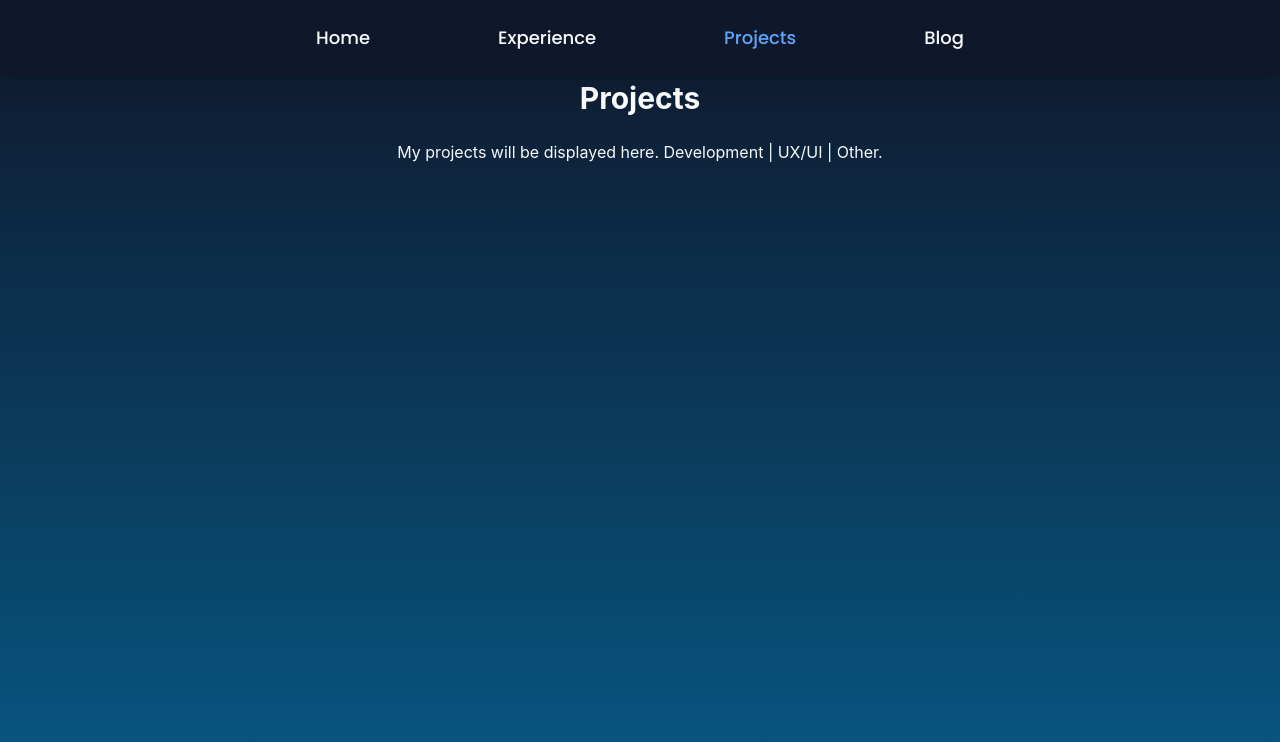
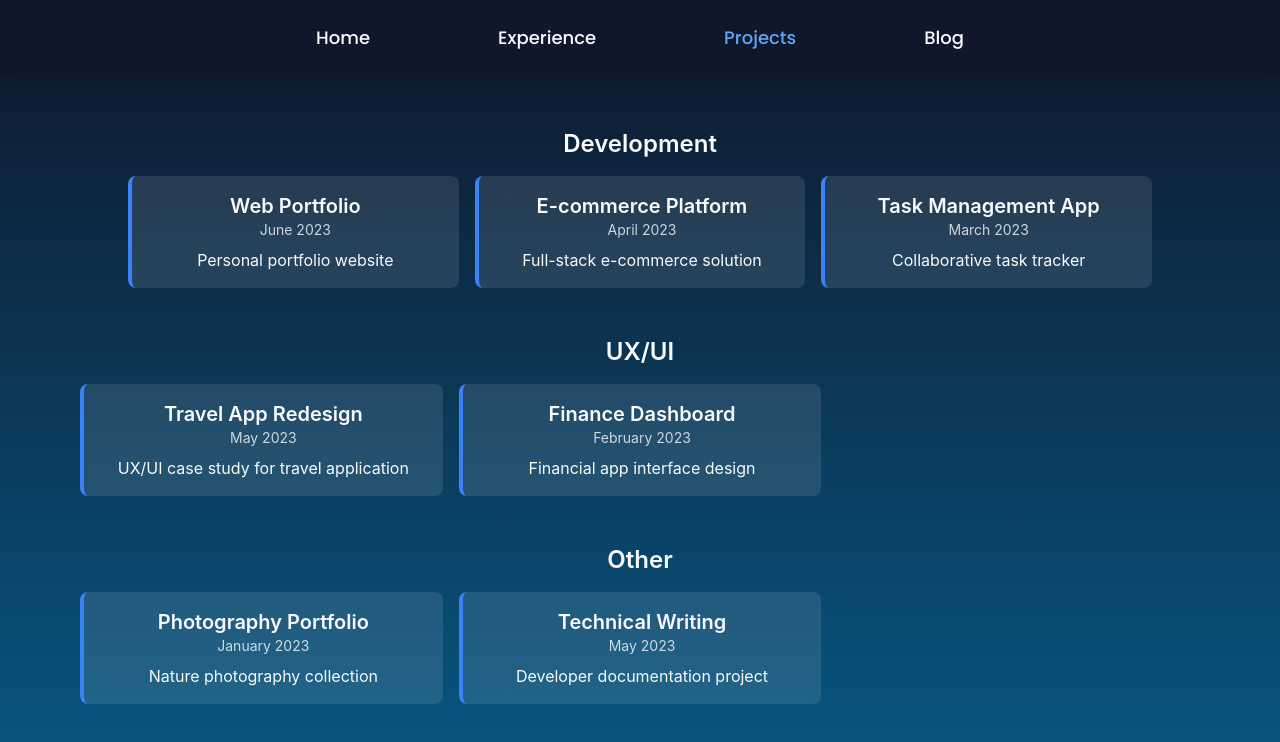
Before and after one commit to rayk1m02/Portfolio, a React (Create React App) app in the folder client/: page /projects in a window 1280 px wide. Shown: the top 742 px of the page. Built offline with nearby package versions, Linux system fonts and the light colour scheme; the HTML template or start-up script is replaced by a standard one.

Commit message:
abstracting data

```diff
--- /dev/null
+++ b/client/src/components/Experience/ExperienceData.tsx
@@ -0,0 +1,50 @@
+export const items = [
+  {
+    title: "New Graduate",
+    cardTitle: "Wheaton College, IL",
+    cardSubtitle: "August 2020 - May 2024",
+    cardDetailedText: "B.S. Computer Science, Ecnomomics",
+    media: {
+      type: "IMAGE",
+      source: {
+        url: "/img/Wheaton.JPG"
+      }
+    }
+  },
+  {
+    title: "Software Engineer Intern",
+    cardTitle: "First Trust Portfolios",
+    cardSubtitle: "May 2023 - July 2023",
+    cardDetailedText: "Delphi, SQL, Version Control",
+    media: {
+      type: "IMAGE",
+      source: {
+        url: "/img/FirstTrust.JPG"
+      }
+    }
+  },
+  {
+    title: "Product Management Intern",
+    cardTitle: "Equinix",
+    cardSubtitle: "May 2022 - August 2022",
+    cardDetailedText: "UX/UI, Scrum, Intern ambassador",
+    media: {
+      type: "IMAGE",
+      source: {
+        url: "/img/Equinix.JPG"
+      }
+    }
+  },
+  {
+    title: "Project Coordinator",
+    cardTitle: "Academic & Institutional Technology",
+    cardSubtitle: "March 2022 - December 2022",
+    cardDetailedText: "Technical support, Asset management",
+    media: {
+      type: "IMAGE",
+      source: {
+        url: "/img/AIT.JPG"
+      }
+    }
+  }
+];
--- /dev/null
+++ b/client/src/components/Projects/ProjectData.tsx
@@ -0,0 +1,102 @@
+export interface Project {
+  id: string;
+  title: string;
+  description: string;
+  date: string;
+  category: 'development' | 'uxui' | 'other';
+  details: string;
+  technologies?: string[];
+  links?: {
+    live?: string;
+    github?: string;
+  };
+}
+
+export const projects: Project[] = [
+  {
+    id: '1',
+    title: 'Web Portfolio',
+    description: 'Personal portfolio website',
+    date: 'June 2023',
+    category: 'development',
+    details: 'A responsive portfolio website built with modern web technologies. Features include dynamic content loading, dark mode, and interactive project showcases.',
+    technologies: ['React', 'TypeScript', 'Tailwind CSS'],
+    links: {
+      github: 'https://github.com/yourusername/portfolio',
+      live: 'https://yourportfolio.com'
+    }
+  },
+  {
+    id: '2',
+    title: 'E-commerce Platform',
+    description: 'Full-stack e-commerce solution',
+    date: 'April 2023',
+    category: 'development',
+    details: 'A comprehensive e-commerce platform with user authentication, product management, shopping cart, and payment integration.',
+    technologies: ['React', 'Node.js', 'MongoDB', 'Express', 'Stripe'],
+    links: {
+      github: 'https://github.com/yourusername/ecommerce',
+      live: 'https://yourecommerce.com'
+    }
+  },
+  {
+    id: '3',
+    title: 'Task Management App',
+    description: 'Collaborative task tracker',
+    date: 'March 2023',
+    category: 'development',
+    details: 'A real-time task management application with team collaboration features, drag-and-drop interface, and progress tracking.',
+    technologies: ['React', 'Firebase', 'Material-UI', 'Redux'],
+    links: {
+      github: 'https://github.com/yourusername/taskmanager'
+    }
+  },
+  {
+    id: '4',
+    title: 'Travel App Redesign',
+    description: 'UX/UI case study for travel application',
+    date: 'May 2023',
+    category: 'uxui',
+    details: 'Comprehensive redesign of a travel booking application focusing on improving user journey and booking experience. Included user research, wireframing, and high-fidelity prototypes.',
+    technologies: ['Figma', 'Adobe XD', 'Protopie'],
+    links: {
+      live: 'https://yourportfolio.com/travel-app-case-study'
+    }
+  },
+  {
+    id: '5',
+    title: 'Finance Dashboard',
+    description: 'Financial app interface design',
+    date: 'February 2023',
+    category: 'uxui',
+    details: 'Design of a modern finance dashboard focusing on data visualization and accessibility. Created user flows, interaction patterns, and responsive layouts.',
+    technologies: ['Figma', 'Sketch', 'InVision'],
+    links: {
+      live: 'https://yourportfolio.com/finance-dashboard'
+    }
+  },
+  {
+    id: '6',
+    title: 'Photography Portfolio',
+    description: 'Nature photography collection',
+    date: 'January 2023',
+    category: 'other',
+    details: 'A curated collection of nature and wildlife photography, featuring work from national parks and wildlife sanctuaries.',
+    technologies: ['Adobe Lightroom', 'Photoshop'],
+    links: {
+      live: 'https://yourphotos.com'
+    }
+  },
+  {
+    id: '7',
+    title: 'Technical Writing',
+    description: 'Developer documentation project',
+    date: 'May 2023',
+    category: 'other',
+    details: 'Created comprehensive documentation for an open-source project, including API references, tutorials, and best practices.',
+    technologies: ['Markdown', 'GitBook', 'OpenAPI'],
+    links: {
+      github: 'https://github.com/yourusername/tech-docs'
+    }
+  }
+];
--- a/client/src/pages/Experience.tsx
+++ b/client/src/pages/Experience.tsx
@@ -1,59 +1,9 @@
 import React from 'react';
 import { Chrono } from "react-chrono";
 import './Experience.module.css';
+import { items } from '../components/Experience/ExperienceData';
 
 const Experience: React.FC = () => {
-  const items = [
-    {
-      title: "New Graduate",
-      cardTitle: "Wheaton College, IL",
-      cardSubtitle: "August 2020 - May 2024",
-      cardDetailedText: "B.S. Computer Science, Ecnomomics",
-      media: {
-        type: "IMAGE",
-        source: {
-          url: "/img/Wheaton.JPG"
-        }
-      }
-    },
-    {
-      title: "Software Engineer Intern",
-      cardTitle: "First Trust Portfolios",
-      cardSubtitle: "May 2023 - July 2023",
-      cardDetailedText: "Delphi, SQL, Version Control",
-      media: {
-        type: "IMAGE",
-        source: {
-          url: "/img/FirstTrust.JPG"
-        }
-      }
-    },
-    {
-      title: "Product Management Intern",
-      cardTitle: "Equinix",
-      cardSubtitle: "May 2022 - August 2022",
-      cardDetailedText: "UX/UI, Scrum, Intern ambassador",
-      media: {
-        type: "IMAGE",
-        source: {
-          url: "/img/Equinix.JPG"
-        }
-      }
-    },
-    {
-      title: "Project Coordinator",
-      cardTitle: "Academic & Institutional Technology",
-      cardSubtitle: "March 2022 - December 2022",
-      cardDetailedText: "Technical support, Asset management",
-      media: {
-        type: "IMAGE",
-        source: {
-          url: "/img/AIT.JPG"
-        }
-      }
-    }
-  ];
-
   return (
     <div className="min-h-screen bg-gradient-to-b from-secondary-dark to-primary-800 text-secondary-light pt-20">
       <div className="max-w-4xl mx-auto pt-10">
--- a/client/src/pages/Projects.tsx
+++ b/client/src/pages/Projects.tsx
@@ -1,12 +1,111 @@
-import React from 'react';
+import React, { useState } from 'react';
+import { Project, projects } from '../components/Projects/ProjectData';
 
 const Projects: React.FC = () => {
+  const [selectedProject, setSelectedProject] = useState<Project | null>(null);
+
+  const ProjectCard: React.FC<{ project: Project }> = ({ project }) => (
+    <div
+      onClick={() => setSelectedProject(project)}
+      className="bg-secondary-light bg-opacity-10 rounded-lg p-4 cursor-pointer
+                 hover:bg-opacity-20 transition-all duration-300 border-l-4 border-blue-500"
+    >
+      <h3 className="text-xl font-semibold">{project.title}</h3>
+      <p className="text-sm opacity-80">{project.date}</p>
+      <p className="mt-2">{project.description}</p>
+    </div>
+  );
+
+  const ProjectDetail: React.FC<{ project: Project }> = ({ project }) => (
+    <div className="fixed inset-0 bg-black bg-opacity-50 flex items-center justify-center p-4">
+      <div className="bg-secondary-dark p-6 rounded-lg max-w-2xl w-full max-h-[90vh] overflow-y-auto">
+        <div className="flex justify-between items-start">
+          <h2 className="text-2xl font-bold">{project.title}</h2>
+          <button
+            onClick={() => setSelectedProject(null)}
+            className="text-secondary-light hover:text-white"
+          >
+            ×
+          </button>
+        </div>
+        <p className="text-sm opacity-80 mt-1">{project.date}</p>
+        <div className="mt-4">
+          <p>{project.details}</p>
+          {project.technologies && (
+            <div className="mt-4">
+              <h3 className="font-semibold">Technologies Used:</h3>
+              <div className="flex flex-wrap gap-2 mt-2">
+                {project.technologies.map(tech => (
+                  <span key={tech} className="px-2 py-1 bg-blue-500 bg-opacity-20 rounded-md text-sm">
+                    {tech}
+                  </span>
+                ))}
+              </div>
+            </div>
+          )}
+          {project.links && (
+            <div className="mt-4 flex gap-4">
+              {project.links.github && (
+                <a href={project.links.github} target="_blank" rel="noopener noreferrer"
+                   className="text-blue-400 hover:text-blue-300">
+                  GitHub Repository
+                </a>
+              )}
+              {project.links.live && (
+                <a href={project.links.live} target="_blank" rel="noopener noreferrer"
+                   className="text-blue-400 hover:text-blue-300">
+                  Live Demo
+                </a>
+              )}
+            </div>
+          )}
+        </div>
+      </div>
+    </div>
+  );
+
   return (
-    <div className="min-h-screen  bg-gradient-to-b from-secondary-dark to-primary-800 text-secondary-light pt-20">
-      <h1 className="text-3xl font-bold mb-6">Projects</h1>
-      <div className="max-w-3xl mx-auto">
-        {/* Add projects content here */}
-        <p>My projects will be displayed here. Development | UX/UI | Other.</p>
+    <div className="min-h-screen bg-gradient-to-b from-secondary-dark to-primary-800 text-secondary-light pt-20">
+      <div className="max-w-6xl mx-auto px-4">
+
+        {/* Development Section */}
+        <section className="m-12">
+          <h2 className="text-2xl font-semibold mb-4">Development</h2>
+          <div className="grid grid-cols-1 md:grid-cols-2 lg:grid-cols-3 gap-4">
+            {projects
+              .filter(project => project.category === 'development')
+              .map(project => (
+                <ProjectCard key={project.id} project={project} />
+              ))}
+          </div>
+        </section>
+
+        {/* UX/UI Section */}
+        <section className="mb-12">
+          <h2 className="text-2xl font-semibold mb-4">UX/UI</h2>
+          <div className="grid grid-cols-1 md:grid-cols-2 lg:grid-cols-3 gap-4">
+            {projects
+              .filter(project => project.category === 'uxui')
+              .map(project => (
+                <ProjectCard key={project.id} project={project} />
+              ))}
+          </div>
+        </section>
+
+        {/* Other Section */}
+        <section className="mb-12">
+          <h2 className="text-2xl font-semibold mb-4">Other</h2>
+          <div className="grid grid-cols-1 md:grid-cols-2 lg:grid-cols-3 gap-4">
+            {projects
+              .filter(project => project.category === 'other')
+              .map(project => (
+                <ProjectCard key={project.id} project={project} />
+              ))}
+          </div>
+        </section>
+
+        {/* Project Detail Modal */}
+        {selectedProject && <ProjectDetail project={selectedProject} />}
       </div>
     </div>
   );
```
Also changed, not shown: 1 other file (tests, documents, lock files or other folders).
